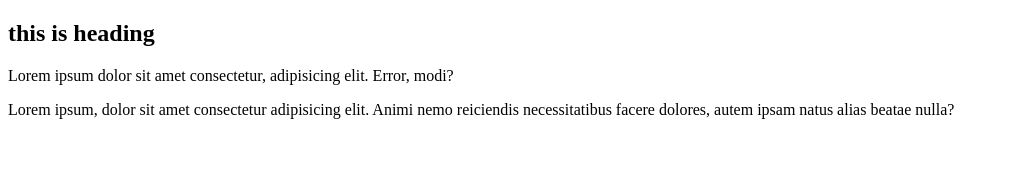
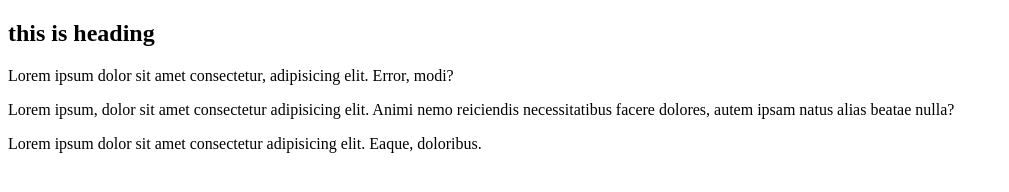
Before and after one commit to mahabuburrifat/my-module-5-repo, a plain HTML site: page html code/index.html in a window 1280 px wide. Shown: the whole page, without its empty margins (0-1009 px from the left). Drawn offline with Linux system fonts and the light colour scheme.

Commit message:
add my website

```diff
--- a/html code/index.html
+++ b/html code/index.html
@@ -12,6 +12,7 @@
         <p>Lorem ipsum dolor sit amet consectetur, adipisicing elit. Error, modi?</p>
     </section>
     <p>Lorem ipsum, dolor sit amet consectetur adipisicing elit. Animi nemo reiciendis necessitatibus facere dolores, autem ipsam natus alias beatae nulla?</p>
+    <p>Lorem ipsum dolor sit amet consectetur adipisicing elit. Eaque, doloribus.</p>
 
 </body>
 </html>
```
